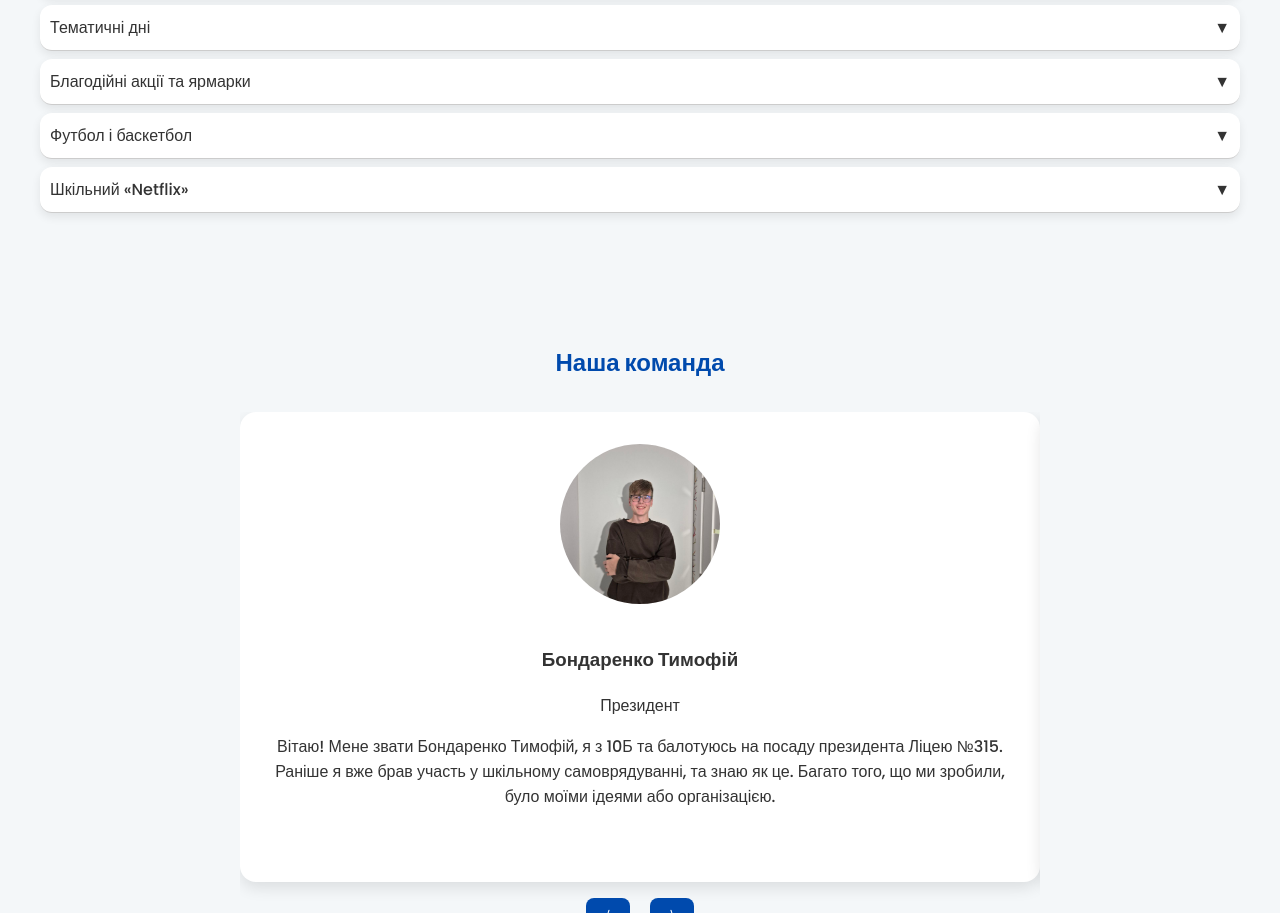
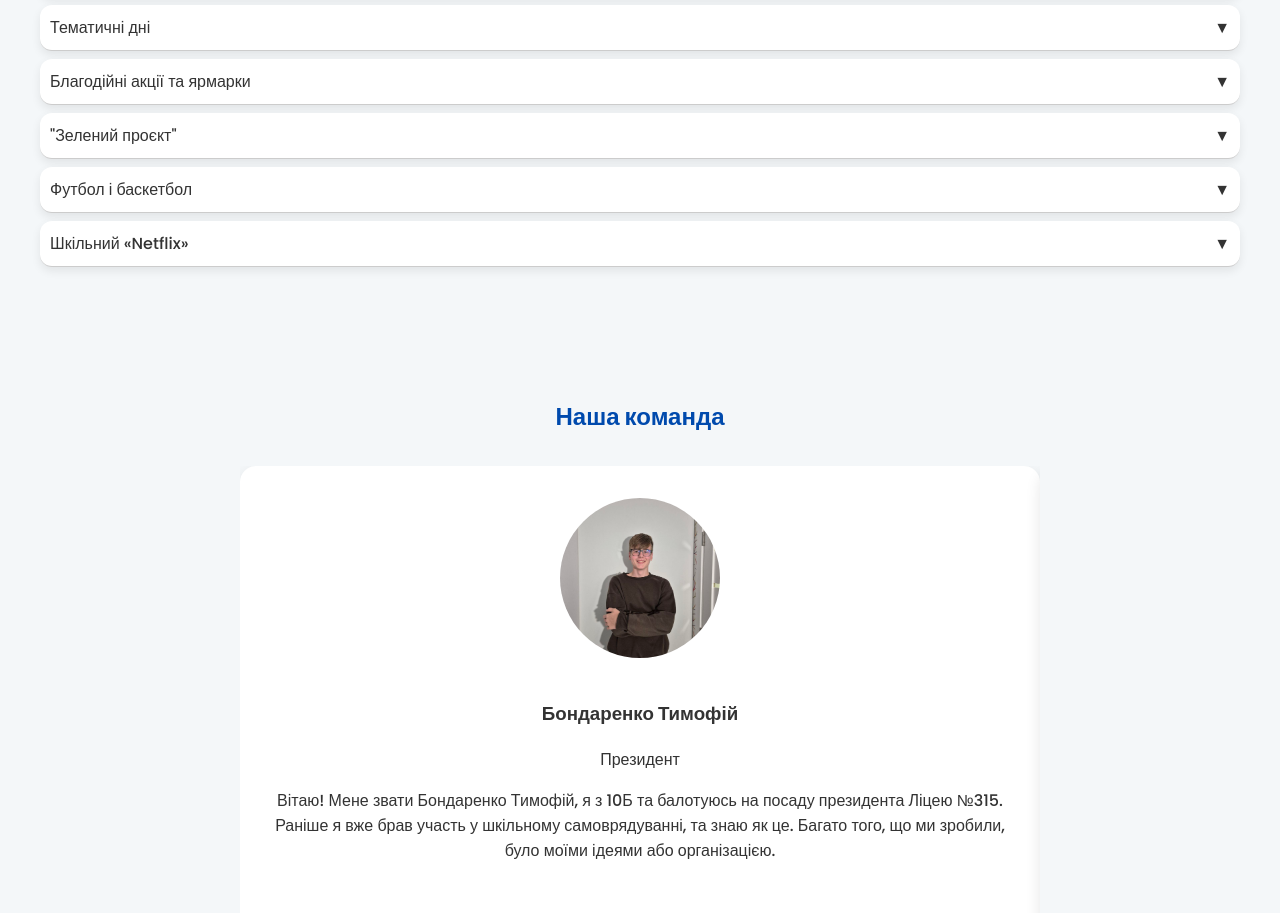
Before and after one commit to ZomerTT/LyceumParlament, a plain HTML site: page index.html in a window 1280 px wide. Shown: the part 804-1717 px from the top of the page. Drawn offline with Linux system fonts and the light colour scheme.

Commit message:
Update index.html
ekoplans edit

```diff
--- a/index.html
+++ b/index.html
@@ -79,6 +79,13 @@
       <span class="arrow">▼</span>
       <div class="extra-text">
         Ми плануємо на кожному значному заході запровадити, щось для благодійності. Це може бути конкурс, добровільний збір або навіть окрема подія!
+      </div>
+    </li>
+    <li>
+      "Зелений проєкт"
+      <span class="arrow">▼</span>
+      <div class="extra-text">
+        Ми плануємо оновити зелені насадження на території ліцею та запровадити сортування сміття. Це допоможе зробити наш простір чистішим, затишнішим і сучасним.
       </div>
     </li>
     <li>
```
